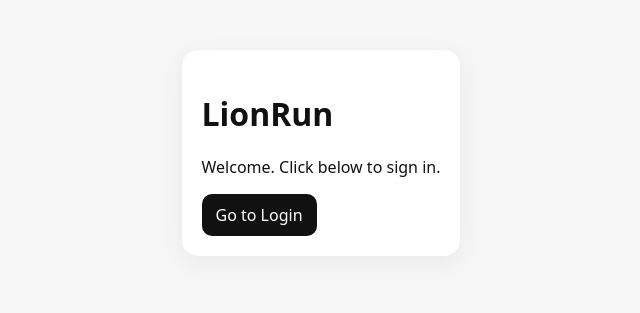
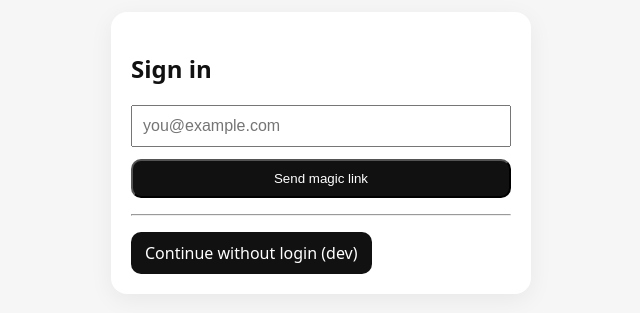
Before and after one commit to Tami-vibe/lionrun-app, a Next.js app: page / in a window 1280 px wide. Shown: the part 247-560 px from the top of the page, without its empty margins (319-959 px from the left). Built offline with nearby package versions, Linux system fonts and the light colour scheme; no server answers.

Commit message:
fix: single Supabase client and magic-link login

```diff
--- a/src/app/page.js
+++ b/src/app/page.js
@@ -1,10 +1,49 @@
-export default function Home() {
+'use client';
+import { useState } from 'react';
+import { supabase } from '@/lib/supabaseClient';
+
+export default function Login() {
+  const [email, setEmail] = useState('');
+  const [sent, setSent] = useState(false);
+  const baseUrl = process.env.NEXT_PUBLIC_BASE_URL || 'https://lionrun-app.vercel.app';
+
+  async function sendMagicLink(e) {
+    e.preventDefault();
+    const { error } = await supabase.auth.signInWithOtp({
+      email,
+      options: {
+        emailRedirectTo: `${baseUrl}/auth/callback`,
+      },
+    });
+    if (error) return alert(error.message);
+    setSent(true);
+  }
+
   return (
     <main className="center">
-      <div className="card">
-        <h1>LionRun</h1>
-        <p>Welcome. Click below to sign in.</p>
-        <a className="btn" href="/login">Go to Login</a>
+      <div className="card" style={{ width: 420 }}>
+        <h2>Sign in</h2>
+        {!sent ? (
+          <form onSubmit={sendMagicLink} style={{ display: 'grid', gap: 12 }}>
+            <input
+              type="email"
+              placeholder="you@example.com"
+              value={email}
+              onChange={(e) => setEmail(e.target.value)}
+              required
+              style={{ padding: 10, fontSize: 16 }}
+            />
+            <button className="btn" type="submit">Send magic link</button>
+          </form>
+        ) : (
+          <>
+            <p>Check your email for a sign-in link.</p>
+            <p>(It will bring you back here.)</p>
+          </>
+        )}
+
+        <hr style={{ margin: '16px 0' }} />
+        <a className="btn" href="/t/demo/dashboard">Continue without login (dev)</a>
       </div>
     </main>
   );
--- a/src/lib/supabaseClient.js
+++ b/src/lib/supabaseClient.js
@@ -1,6 +1,19 @@
-import { createClient } from '@supabase/supabase-js'
+'use client';
 
-const supabaseUrl = process.env.NEXT_PUBLIC_SUPABASE_URL
-const supabaseAnonKey = process.env.NEXT_PUBLIC_SUPABASE_ANON_KEY
+import { createClient } from '@supabase/supabase-js';
 
-export const supabase = createClient(supabaseUrl, supabaseAnonKey)
+if (!process.env.NEXT_PUBLIC_SUPABASE_URL || !process.env.NEXT_PUBLIC_SUPABASE_ANON_KEY) {
+  // Optional: helpful error in dev if env vars are missing
+  console.error('Missing Supabase env vars. Check NEXT_PUBLIC_SUPABASE_URL and NEXT_PUBLIC_SUPABASE_ANON_KEY.');
+}
+
+export const supabase = createClient(
+  process.env.NEXT_PUBLIC_SUPABASE_URL,
+  process.env.NEXT_PUBLIC_SUPABASE_ANON_KEY,
+  {
+    auth: {
+      autoRefreshToken: true,
+      persistSession: true,
+    },
+  }
+);
```
